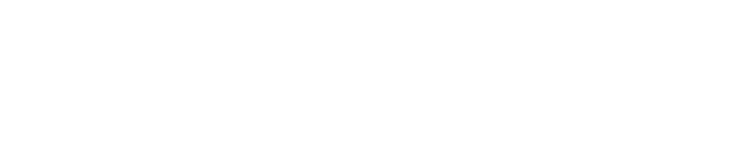
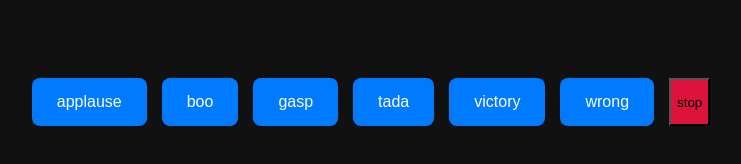
Before and after one commit to acciojob/Soundbar-ankitkumar0008, a website: page main.html in a window 1280 px wide. Shown: the whole page, without its empty margins (269-1010 px from the left). Drawn offline with Linux system fonts and the light colour scheme.

Commit message:
created a submission

```diff
--- a/main.html
+++ b/main.html
@@ -7,6 +7,8 @@
 </head>
 
 <body>
+	<div id = "buttons"></div>
+
 	<!-- the entire body must be written by student -->
     <script type="text/javascript" src="./script.js">
 </script>
--- a/script.js
+++ b/script.js
@@ -1 +1,45 @@
-//your JS code here. If required.
+//Use the required sound names (files are expected in ./sounds/)
+const sounds = ['applause', 'boo', 'gasp', 'tada', 'victory', 'wrong'];
+
+const buttons = document.getElementById('buttons');
+
+// Build a play button for each sound
+sounds.forEach((sound) => {
+  // hidden audio element
+  const audio = document.createElement('audio');
+  audio.id = sound;
+  audio.src = `./sounds/${sound}.mp3`;
+  audio.preload = 'auto';
+  document.body.appendChild(audio);
+
+  // visible button
+  const btn = document.createElement('button');
+  btn.className = 'btn';
+  btn.textContent = sound;
+
+  btn.addEventListener('click', () => {
+    stopSounds();
+    const el = document.getElementById(sound);
+    el.currentTime = 0;
+    const p = el.play();
+  });
+
+  buttons.appendChild(btn);
+});
+
+// Stop button (DO NOT give it .btn so tests count 6 .btn only)
+const stopBtn = document.createElement('button');
+stopBtn.className = 'stop';
+stopBtn.textContent = 'stop';
+stopBtn.addEventListener('click', stopSounds);
+buttons.appendChild(stopBtn);
+
+// Pause & reset all
+function stopSounds() {
+  sounds.forEach((sound) => {
+    const el = document.getElementById(sound);
+    if (!el) return;
+    el.pause();
+    el.currentTime = 0;
+  });
+}
--- a/styles.css
+++ b/styles.css
@@ -1 +1,42 @@
 /*  your css code here. If applicable */
+body {
+  font-family: Arial, sans-serif;
+  text-align: center;
+  background: #111;
+  color: #fff;
+  padding: 40px;
+}
+
+#buttons {
+  display: flex;
+  justify-content: center;
+  flex-wrap: wrap;
+  gap: 15px;
+  margin-top: 30px;
+}
+
+.btn {
+  background: #007bff;
+  color: white;
+  border: none;
+  padding: 15px 25px;
+  border-radius: 8px;
+  cursor: pointer;
+  font-size: 16px;
+  transition: background 0.3s;
+}
+
+.btn:hover {
+  background: #0056b3;
+}
+
+.stop {
+  background: crimson;
+}
+
+.stop:hover {
+  background: darkred;
+}
+audio{
+	display:none;
+}
```
